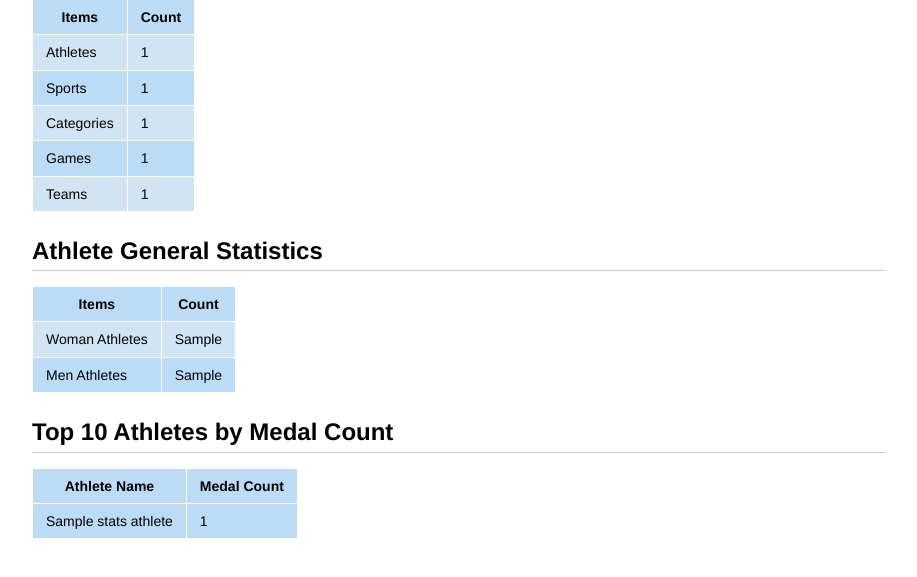
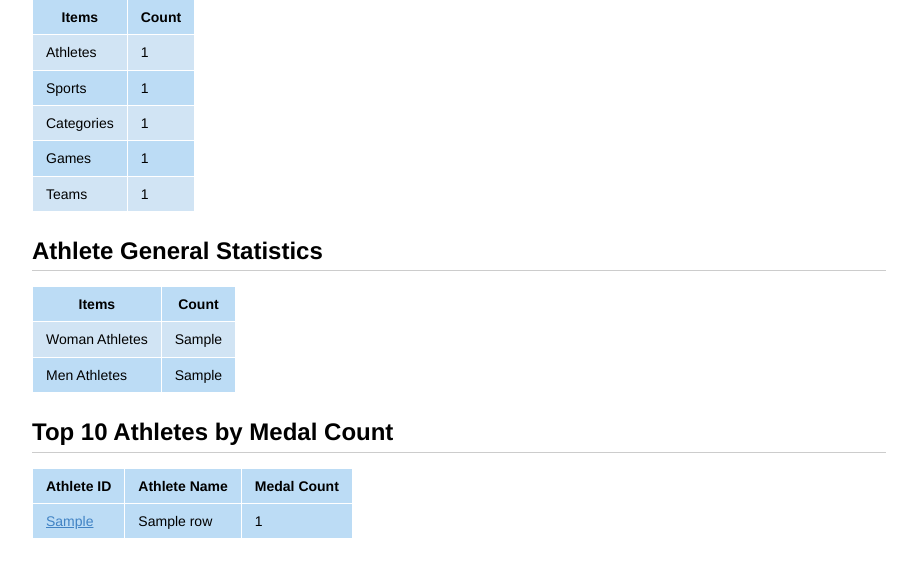
Before and after one commit to sarataboas/Base-de-dados---project, a Flask app: template templates/general-statistics.html in a window 1280 px wide. Shown: the part 128-705 px from the top of the page, without its empty margins (181-1098 px from the left). Run offline with Flask 3, Linux system fonts and the light colour scheme; the template is opened without the code that fills it: most values are stand-ins (such as "Sample title", 1, 10 or a date in 2020).

Commit message:
general stats

```diff
--- a/app.py
+++ b/app.py
@@ -53,12 +53,11 @@ def statistics():
   stats_athletes = db.execute('''
     select count(*) as count_medals, a.name, a.idAtletas
     from Atletas a join Participacoes p on (a.idAtletas = p.idAtletas)
-    join Eventos e on (e.idEventos = p.idEventos)
     where( p.medal = 'Gold' or p.medal = 'Silver' or p.medal = 'Bronze')
     group by a.name
     order by count_medals desc
     LIMIT 10
-  ''').fetchone()
+  ''').fetchall()
   return render_template('general-statistics.html',stats = stats, stats_athletes=stats_athletes)
 
 
--- a/templates/general-statistics.html
+++ b/templates/general-statistics.html
@@ -47,18 +47,24 @@
 </table>
 <div>
   <h2>Top 10 Athletes by Medal Count</h2>
+
   <table border="1">
       <thead>
           <tr>
+              <th>Athlete ID</th>
               <th>Athlete Name</th>
               <th>Medal Count</th>
+
           </tr>
       </thead>
       <tbody>
-            {% for a in stats_athletes %}
+          {% for row in stats_athletes %}
               <tr>
-                    <td>{{ a.name }}</td>
-                    <td>{{ a.count_medals }}</td>
+                  <td>
+                    <a href="/athletes/{{ row.idAtletas }}">{{ row.idAtletas }}</a>
+                  </td>
+                  <td>{{ row.name }}</td>
+                  <td>{{ row.count_medals }}</td>
               </tr>
           {% endfor %}
       </tbody>
```
Lines whose indentation alone changed are shown as unchanged.
